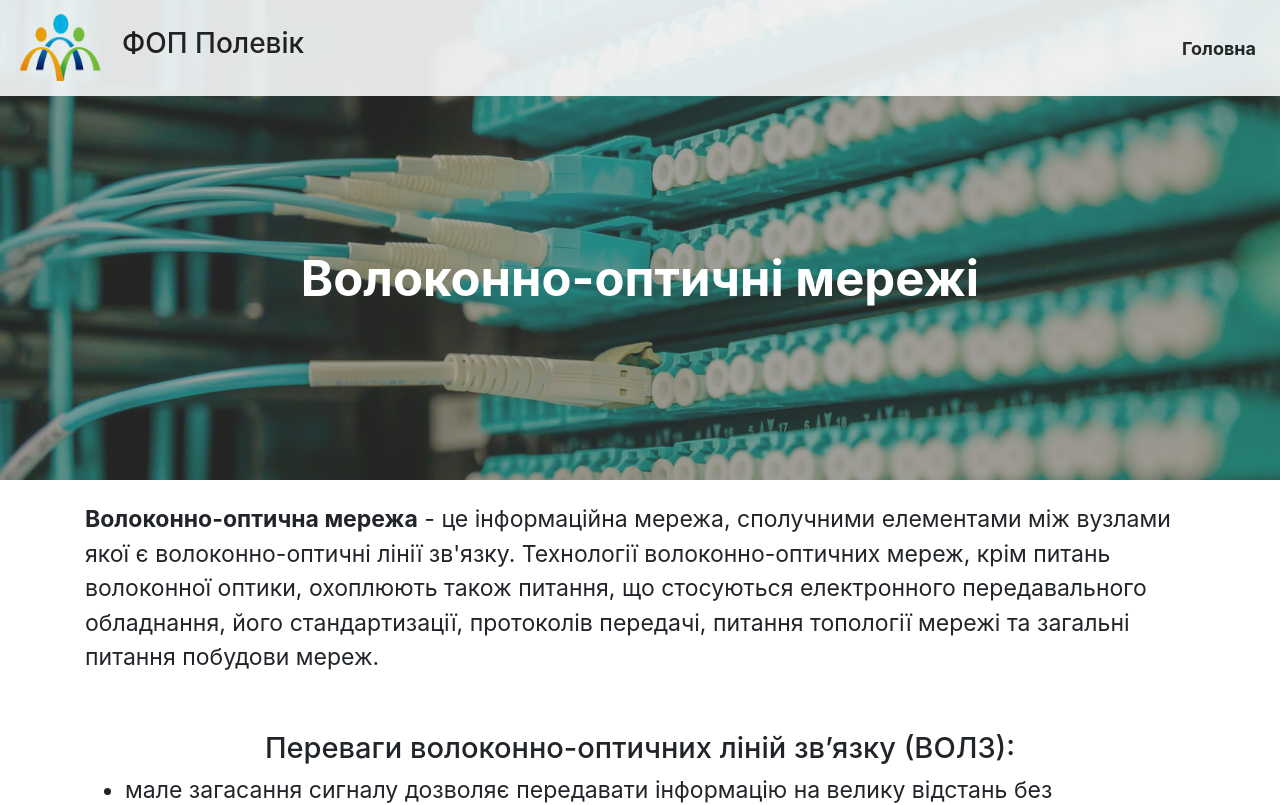
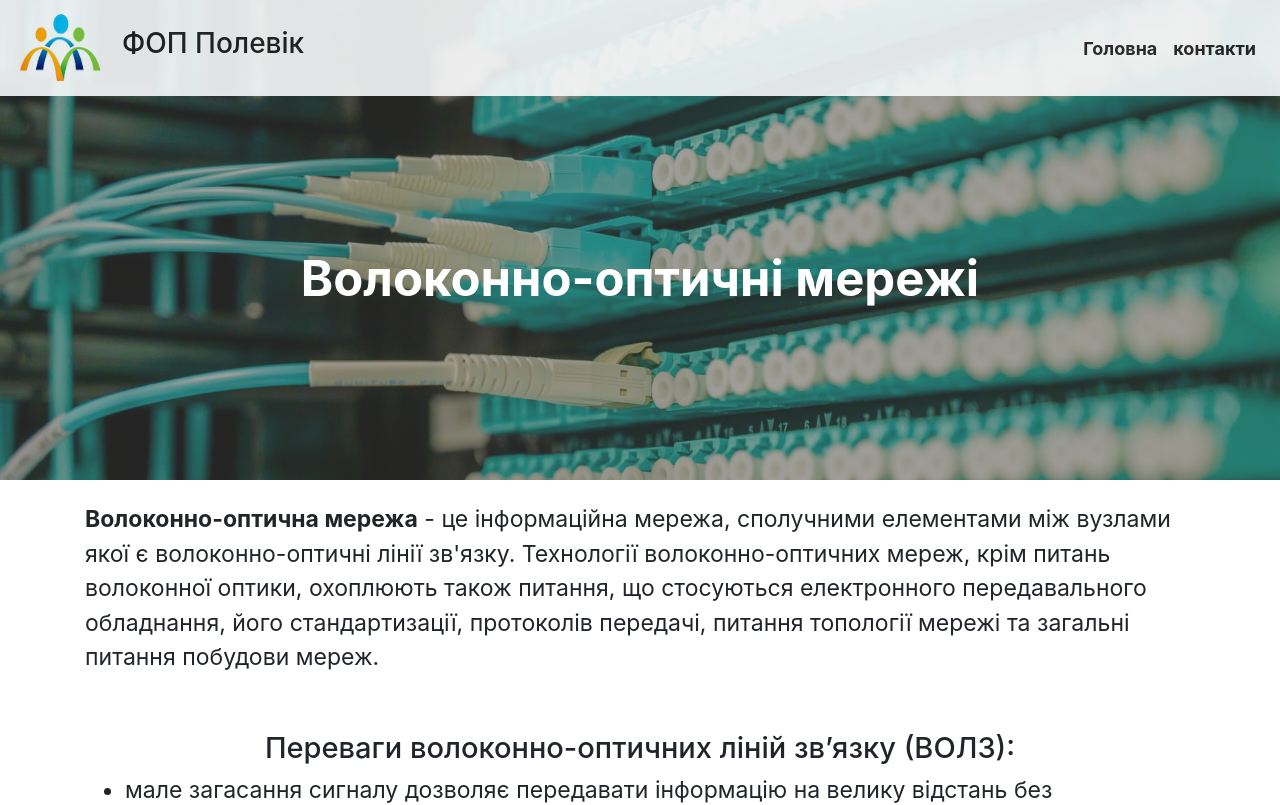
Before and after one commit to olexiychebotkevich/FOP_Polevik, a React (Create React App) app: page /#/mom in a window 1280 px wide. Shown: the top 805 px of the page. Built offline with nearby package versions, Linux system fonts and the light colour scheme.

Commit message:
add contacts to nav

```diff
--- a/src/components/NavMenu/NavMenu.js
+++ b/src/components/NavMenu/NavMenu.js
@@ -1,7 +1,7 @@
 import React, { Component } from 'react';
 import "./NavMenu.css"
 import {Navbar,Nav} from "react-bootstrap";
-import { Link } from 'react-router-dom';
+import { Link, animateScroll as scroll } from "react-scroll";
 
 
 class NavMenu extends Component {
@@ -25,6 +25,15 @@ class NavMenu extends Component {
 
                             <Nav className="justify-content-end" style={{ width: "100%" }}>
                             <Nav.Link href="/">Головна</Nav.Link>
+                            <Link
+                                    className="text-dark nav-link"
+                                    activeClass="active"
+                                    to="contacts"
+                                    spy={true}
+                                    smooth={true}
+                                    duration={1000}>
+                                    контакти
+                            </Link>
                             </Nav>
 
 
```
